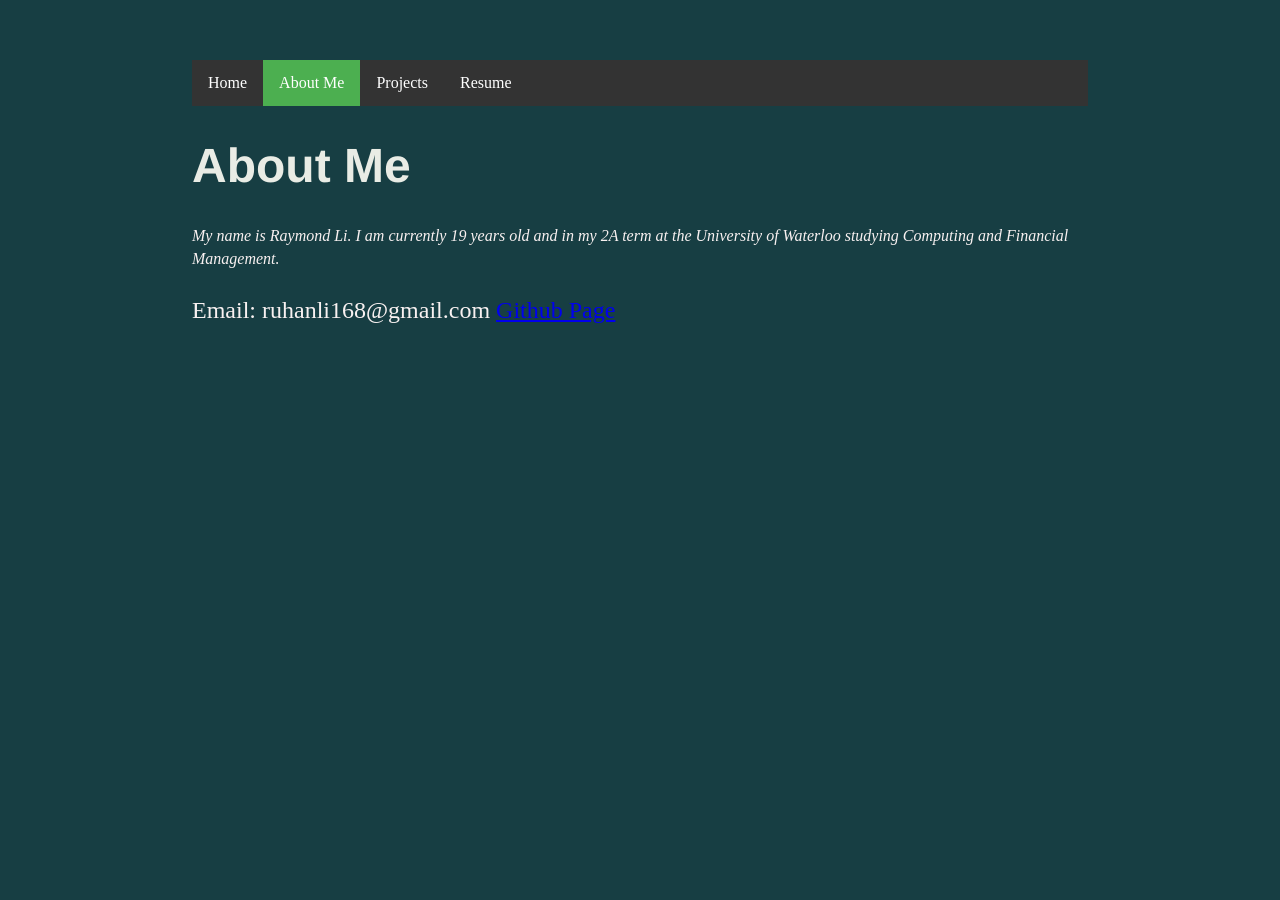
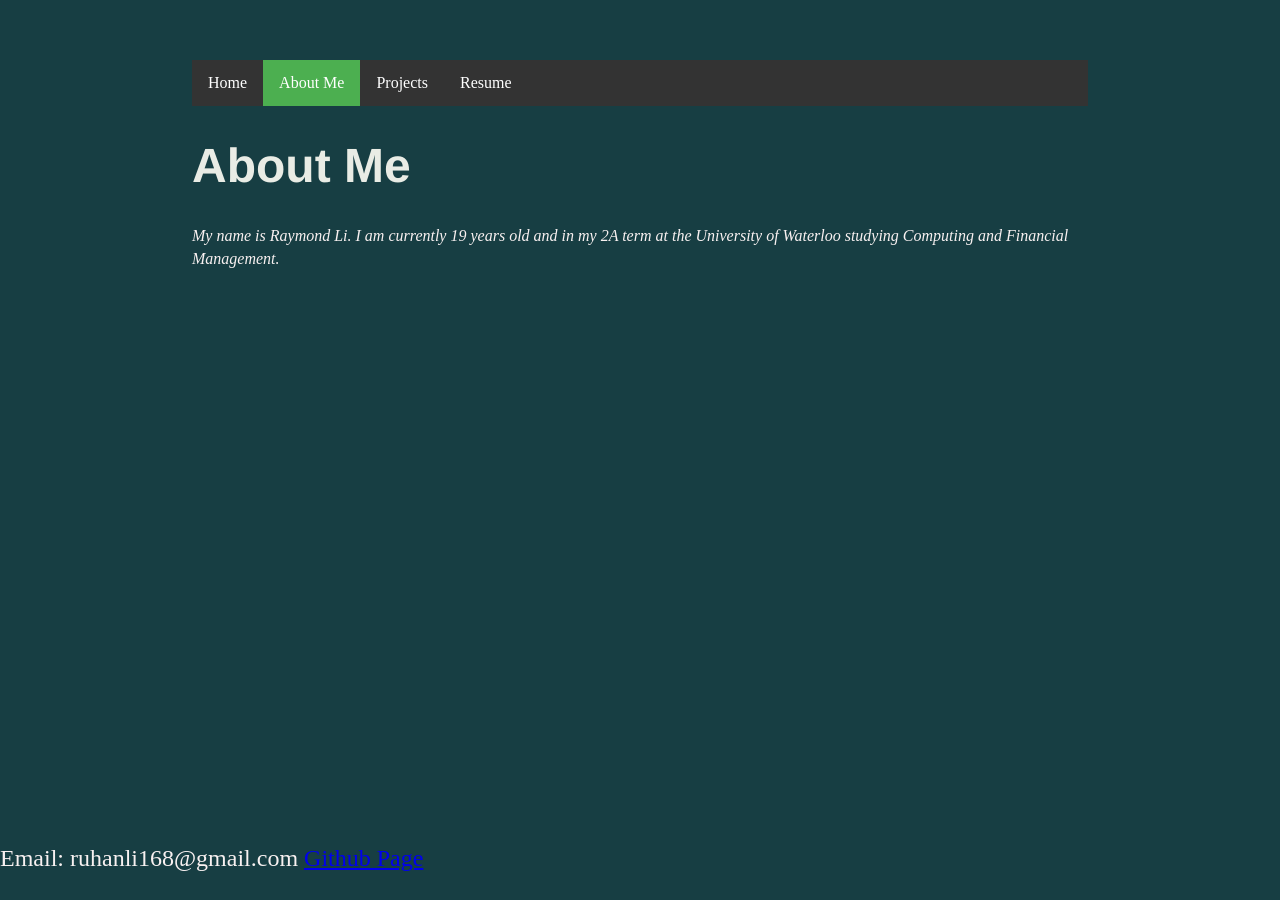
Before and after one commit to Raymoondo/RuhanLi.github.io-1, a Jekyll site: the page about/index.html, which Jekyll copies as it is, in a window 1280 px wide. Built offline with Jekyll 4.4.1, drawn with Linux system fonts in a browser that asks for light colours.

Commit message:
Update main.css

```diff
--- a/css/main.css
+++ b/css/main.css
@@ -60,11 +60,12 @@ footer {
     font-size: 1em;
     font-style: oblique;
     color: #F8F1F1;
+}
 
-#footer {
-   position:absolute;
-   bottom:0;
-   height:100px;
-   font-size: 1em;
-   color: #e8edf3;
+#footer{
+ position:fixed;
+ bottom:0;
+ left:0;
+ font-size: 1em;
+ color: #e8edf3;
 }
```
